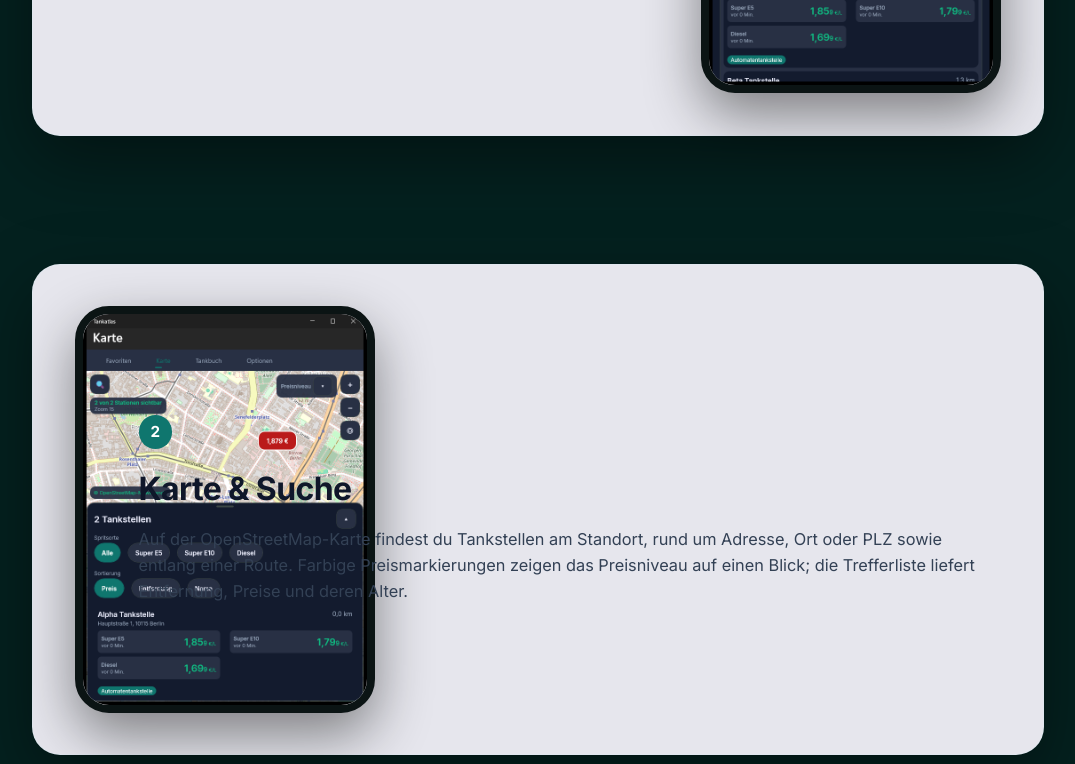
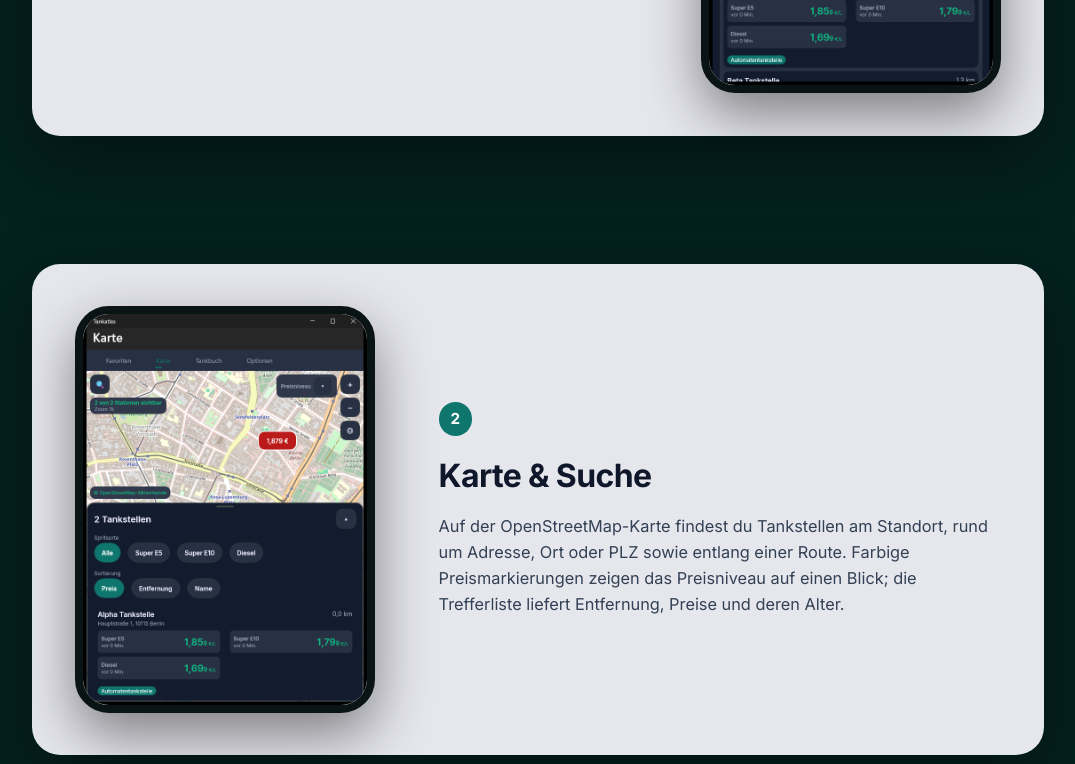
Before and after one commit to martin-stromberg/Tankradar, a website: page pages/index.html in a window 1280 px wide. Shown: the part 1092-1856 px from the top of the page, without its empty margins (102-1177 px from the left). Drawn offline with Linux system fonts and the light colour scheme.

Commit message:
fix: Zweites Info-Panel legt Text rechts neben das Bild
Bei geraden Panels fiel das Bild in die breite 1fr-Spalte und der Text in
die schmale auto-Spalte; die Spaltendefinition wird nun vertauscht.

Generated with [Devin](https://devin.ai)

Co-Authored-By: Devin <158243242+devin-ai-integration[bot]@users.noreply.github.com>

```diff
--- a/pages/styles.css
+++ b/pages/styles.css
@@ -117,6 +117,7 @@ main {
   color: var(--ink);
 }
 
+.panel:nth-of-type(even) { grid-template-columns: auto minmax(0, 1fr); }
 .panel:nth-of-type(even) .panel-text { order: 2; }
 .panel:nth-of-type(even) .device { order: 1; }
 
```
